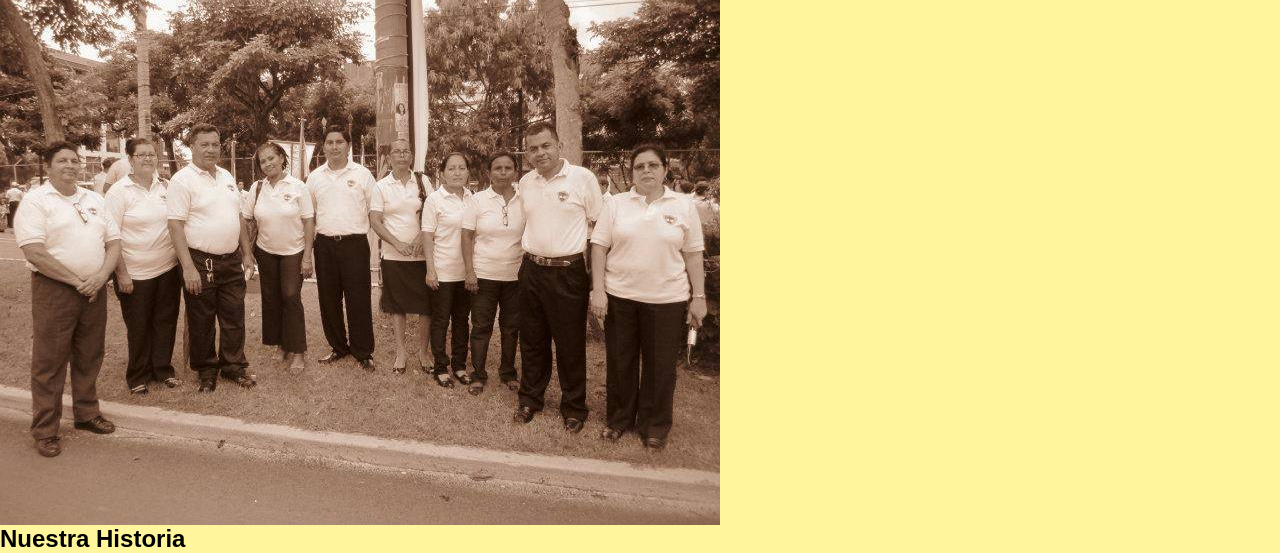
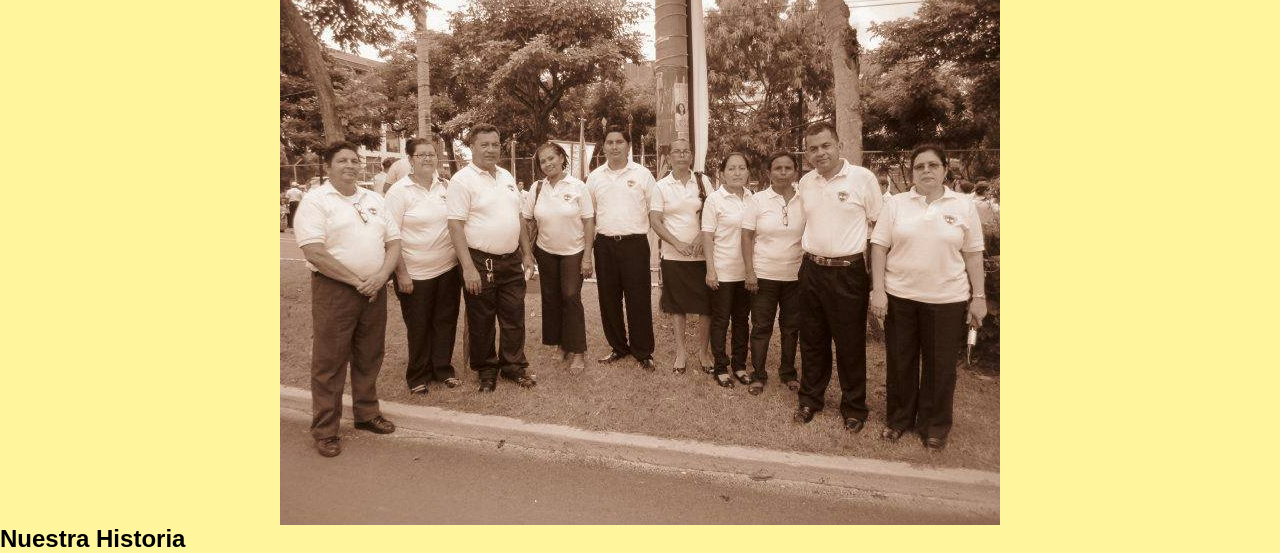
Before and after one commit to EliMejiaP/Web-Colegio-Colombia, a plain HTML site: page Estructura HTML/index.html in a window 1280 px wide. Shown: the part 266-819 px from the top of the page. Drawn offline with Linux system fonts and the light colour scheme.

Commit message:
agregando fotografia 1 al diseño web

```diff
--- a/Estructura HTML/index.html
+++ b/Estructura HTML/index.html
@@ -29,8 +29,8 @@
       </nav>
     </header>
     <main>
-      <div>
-        <img class="heade__foto1" src="FotografiaDocentes.jpg" alt="" />
+      <div  class="header__foto1" >
+        <img src="FotografiaDocentes.jpg" alt="" />
       </div>
       <div>
         <h2>Nuestra Historia</h2>
--- a/Estructura HTML/styles.css
+++ b/Estructura HTML/styles.css
@@ -54,12 +54,13 @@ text-decoration: none;
 background-color:  #f06e75;
 
 }
-.heade__foto1 {
-    display: flex;
+.header__foto1{
+display: flex;
+justify-content: space-evenly;
+max-height: 900px;
+
 
 }
-
-
 /*Herencia del codigo html y css*/
 
 /*Padre central: <header class="header__flexbox">*/
```
